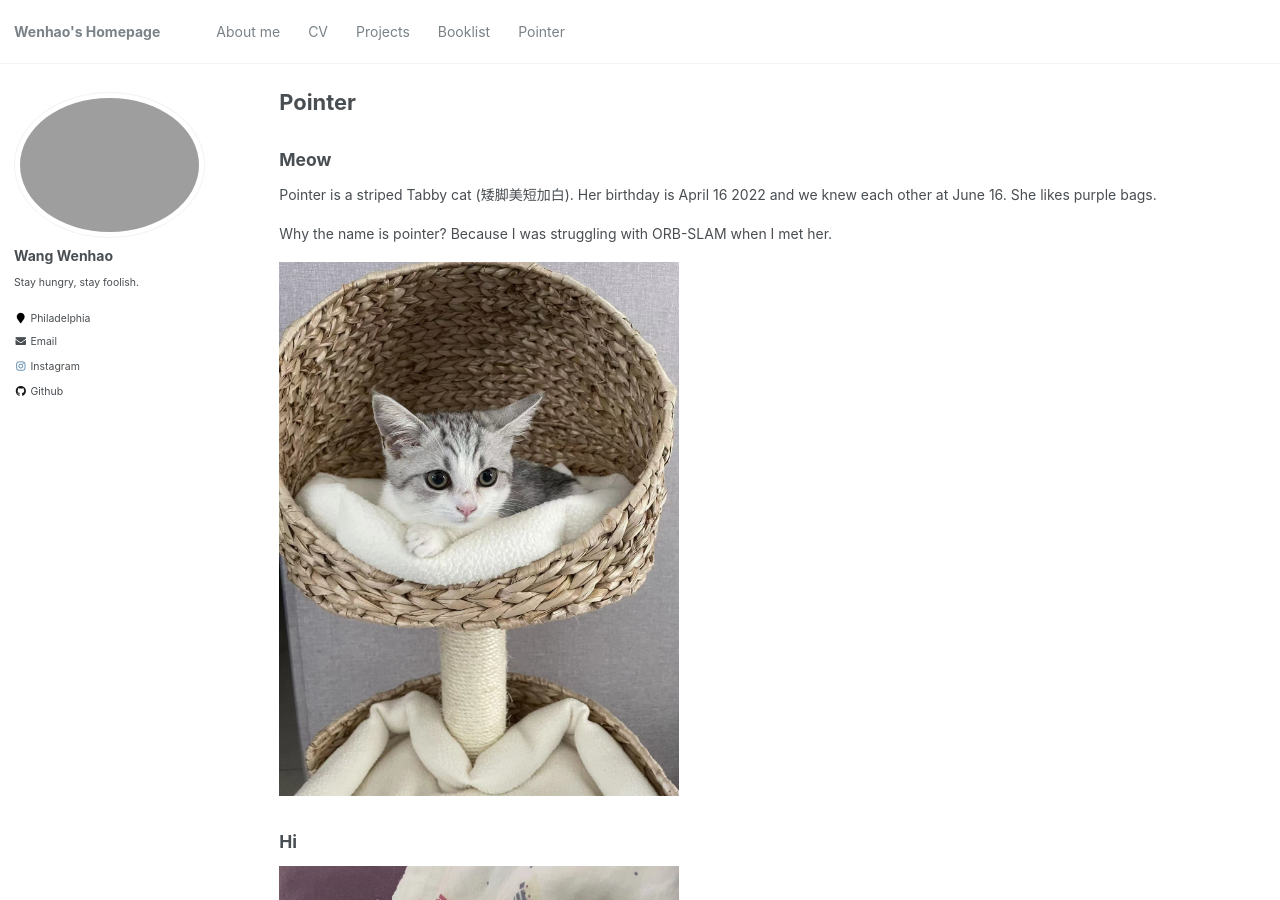
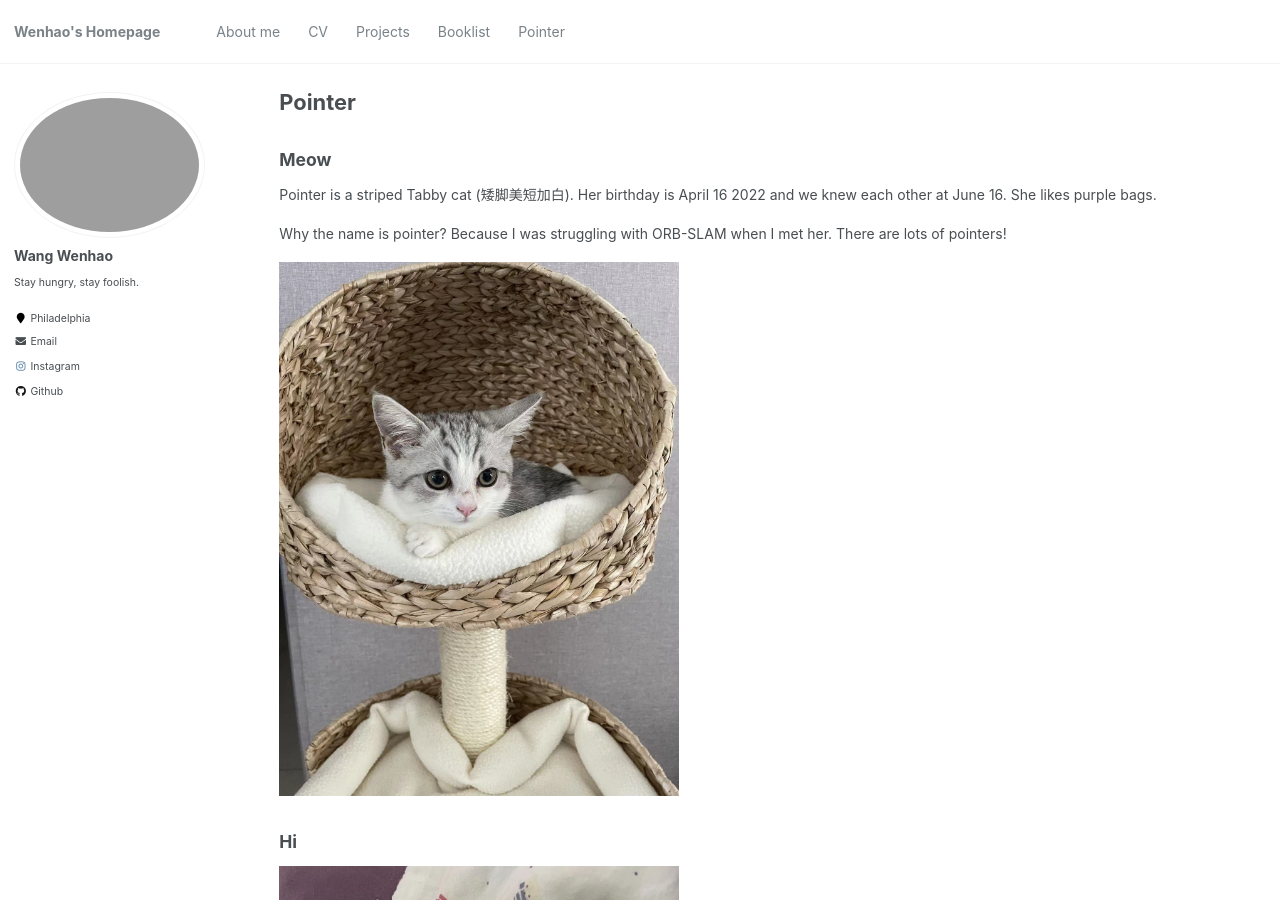
Before and after one commit to Hao-Starrr/Hao-Starrr.github.io, a Jekyll site: the page built from _pages/pointer.md, in a window 1280 px wide and 900 px high. Built offline with Jekyll 4.4.1, drawn with Linux system fonts in a browser that asks for light colours.

Commit message:
Update pointer.md

```diff
--- a/_pages/pointer.md
+++ b/_pages/pointer.md
@@ -10,7 +10,7 @@ author_profile: true
 
 Pointer is a striped Tabby cat (矮脚美短加白). Her birthday is April 16 2022 and we knew each other at June 16. She likes purple bags.
 
-Why the name is pointer? Because I was struggling with ORB-SLAM when I met her.
+Why the name is pointer? Because I was struggling with ORB-SLAM when I met her. There are lots of pointers!
 
 <img src="../images/front_face.jpg" width=400 />
 
```
